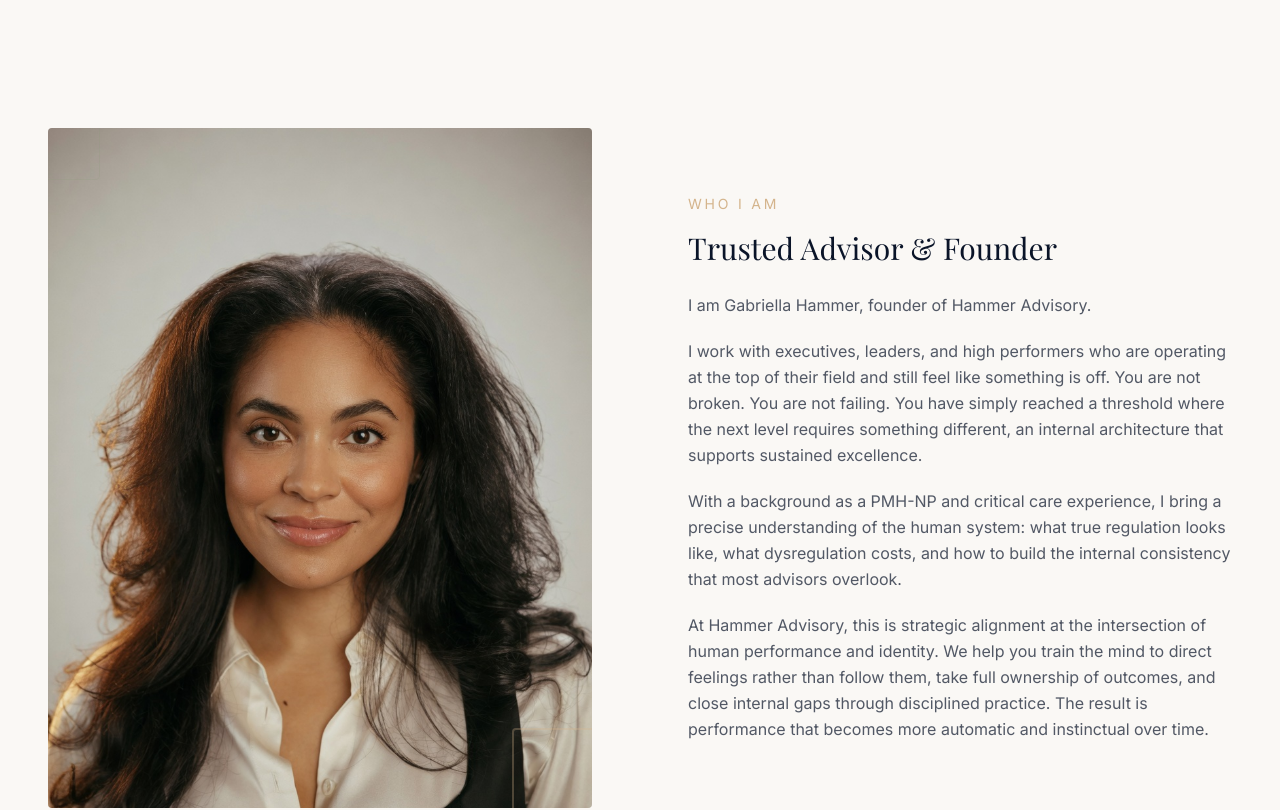
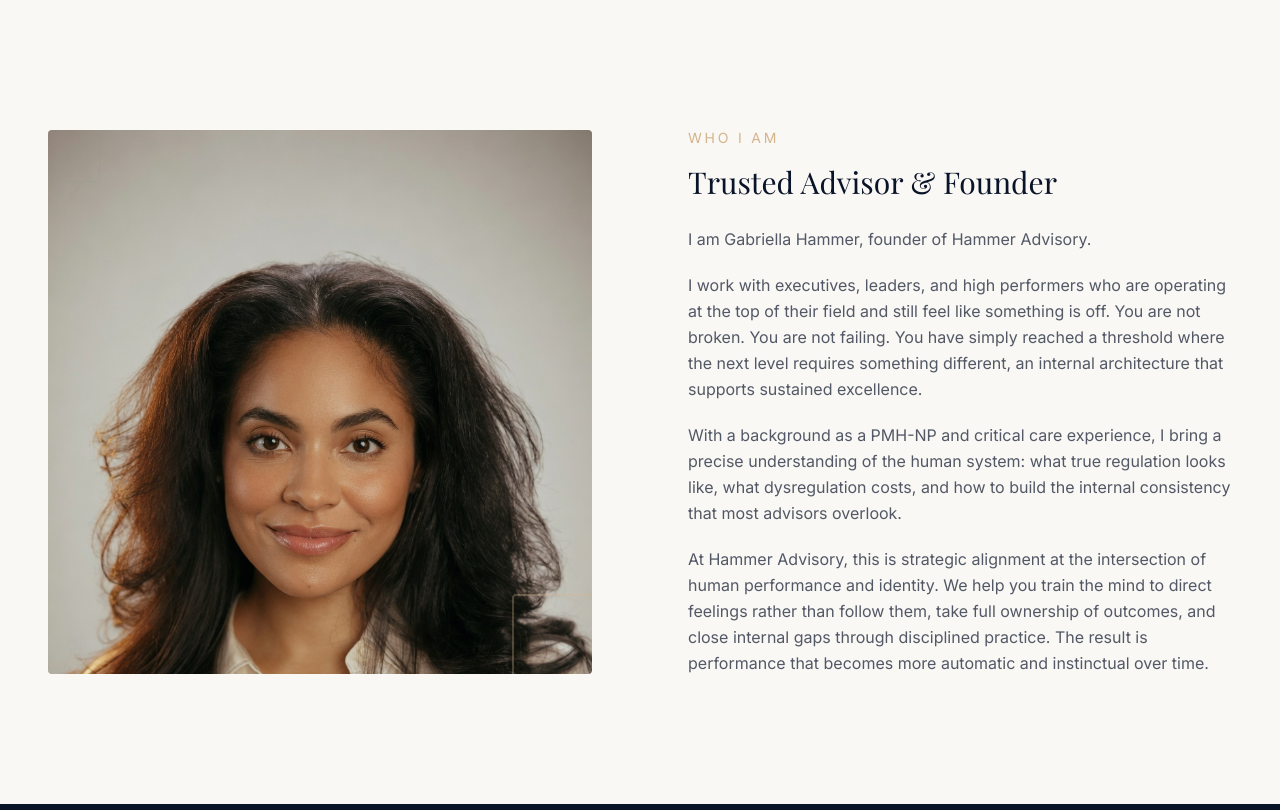
Before and after one commit to ghammer24/Hammer-Advisory-Website, a Next.js app: page / in a window 1280 px wide. Shown: the part 800-1610 px from the top of the page. Built offline with nearby package versions, Linux system fonts and the light colour scheme; a web font is replaced by a local one.

Commit message:
feat: update image container to square aspect ratio
Adjust image cropping for balanced, professional framing.

```diff
--- a/components/about-section.tsx
+++ b/components/about-section.tsx
@@ -23,12 +23,12 @@ export function AboutSection() {
             transition={{ duration: 0.8, ease: "easeOut" }}
             className="relative"
           >
-            <div className="aspect-[4/5] bg-navy/5 rounded-sm overflow-hidden relative">
+            <div className="aspect-square bg-navy/5 rounded-sm overflow-hidden relative">
               <Image
                 src="/images/gabriella-hero.jpg"
                 alt="Gabriella Hammer, Founder of Hammer Advisory"
                 fill
-                className="object-cover object-[50%_5%]"
+                className="object-cover object-[50%_0%]"
                 sizes="(max-width: 1024px) 100vw, 50vw"
               />
               {/* Decorative elements */}
```
